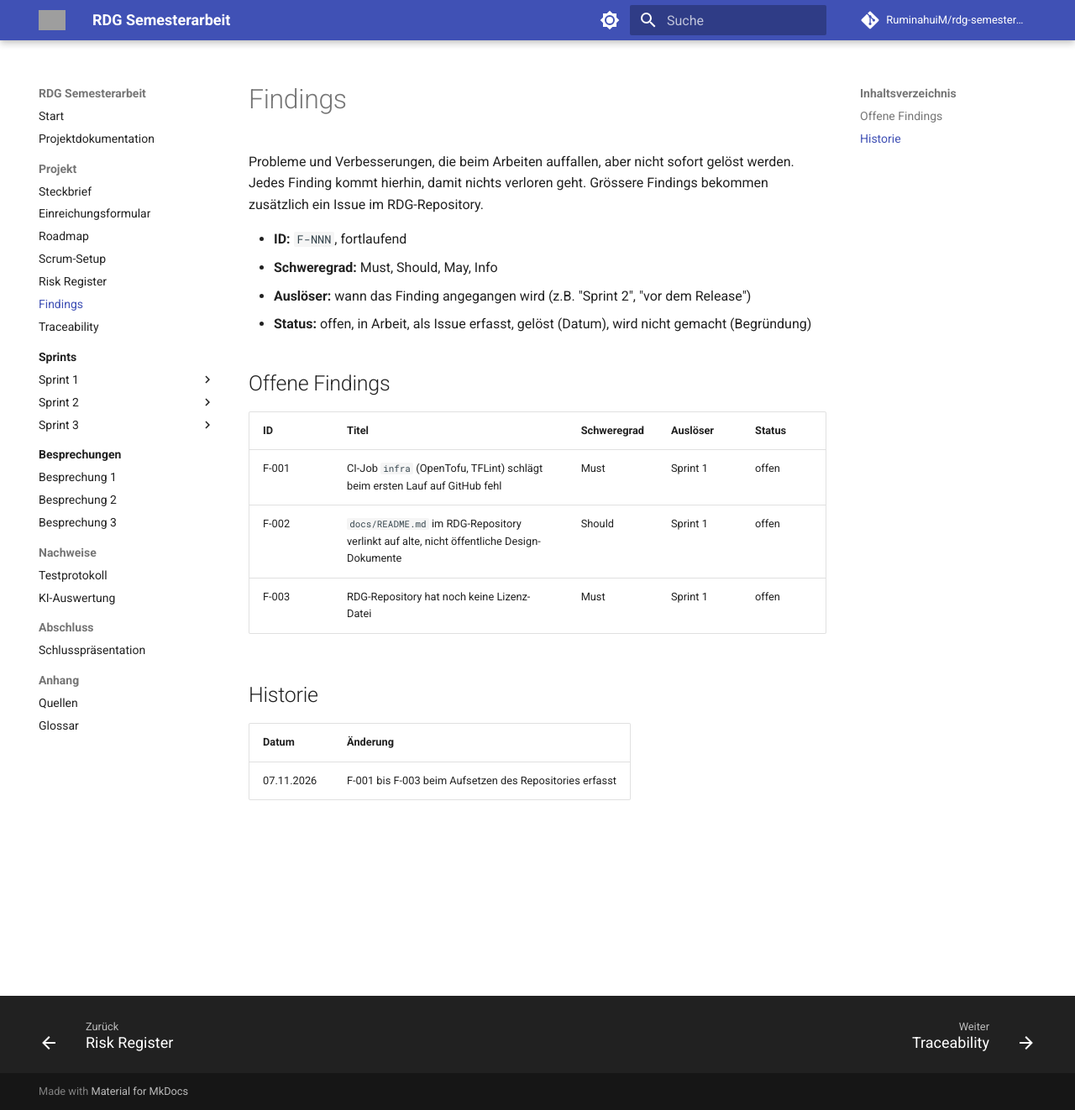
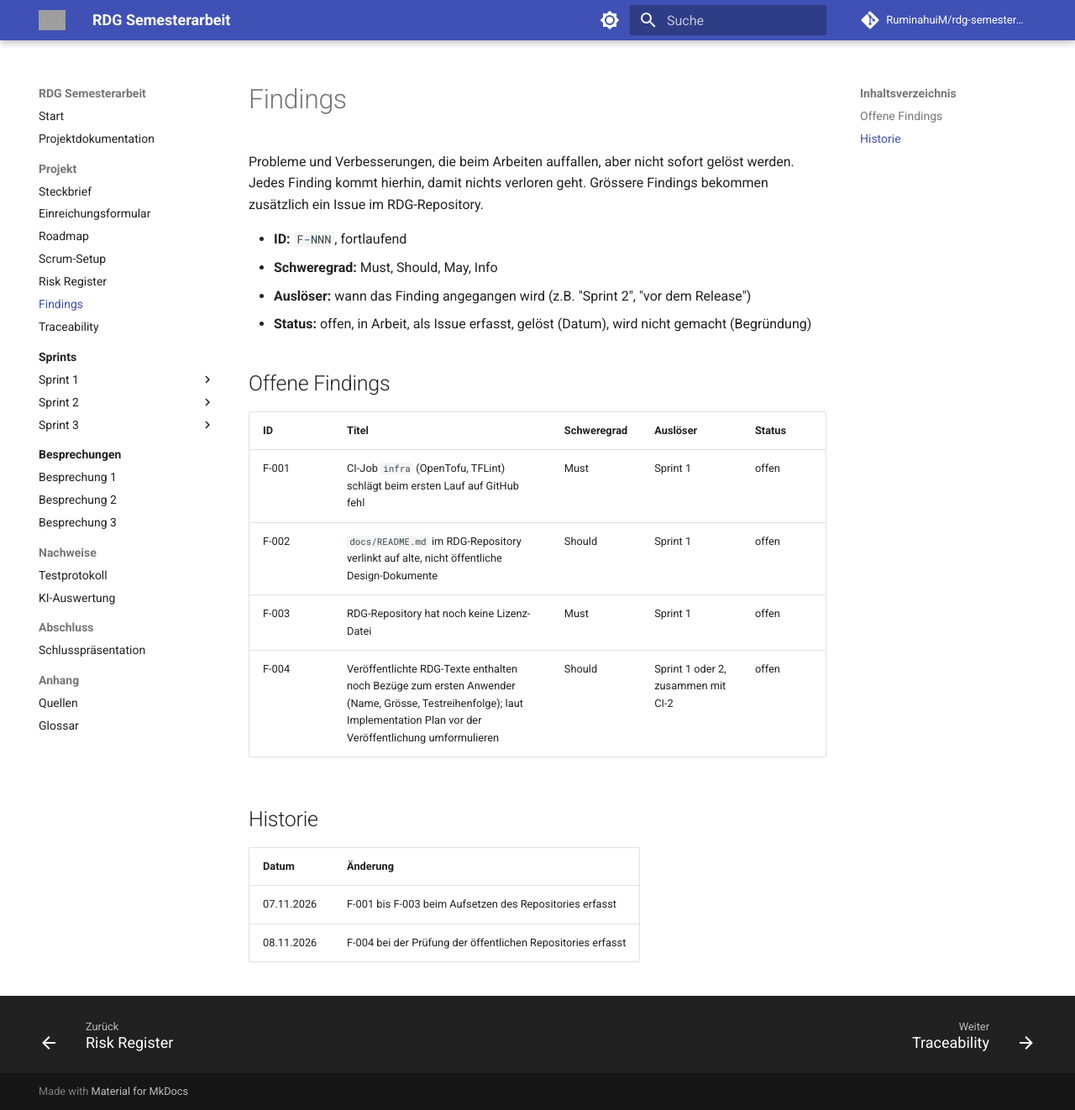
Before and after one commit to RuminahuiM/rdg-semesterarbeit, an MkDocs documentation site: the page built from docs/projekt/findings.md, in a window 1280 px wide and 1322 px high. Shown: the whole window at 84% size. Built offline with MkDocs 1.6.1 and Material for MkDocs 9.7.7, drawn with Linux system fonts in a browser that asks for light colours; comment, search, counter and statistics services are not loaded.

Commit message:
docs: add finding F-004 about first-adopter references in public RDG texts
Co-Authored-By: Claude Opus 5.5 <noreply@anthropic.com>
Claude-Session: https://claude.ai/code/session_01BCKh7HhWRP7E1RW33eN2WU

```diff
--- a/docs/projekt/findings.md
+++ b/docs/projekt/findings.md
@@ -14,9 +14,11 @@ Probleme und Verbesserungen, die beim Arbeiten auffallen, aber nicht sofort gel
 | F-001 | CI-Job `infra` (OpenTofu, TFLint) schlägt beim ersten Lauf auf GitHub fehl | Must | Sprint 1 | offen |
 | F-002 | `docs/README.md` im RDG-Repository verlinkt auf alte, nicht öffentliche Design-Dokumente | Should | Sprint 1 | offen |
 | F-003 | RDG-Repository hat noch keine Lizenz-Datei | Must | Sprint 1 | offen |
+| F-004 | Veröffentlichte RDG-Texte enthalten noch Bezüge zum ersten Anwender (Name, Grösse, Testreihenfolge); laut Implementation Plan vor der Veröffentlichung umformulieren | Should | Sprint 1 oder 2, zusammen mit CI-2 | offen |
 
 ## Historie
 
 | Datum | Änderung |
 | --- | --- |
 | 07.11.2026 | F-001 bis F-003 beim Aufsetzen des Repositories erfasst |
+| 08.11.2026 | F-004 bei der Prüfung der öffentlichen Repositories erfasst |
```
